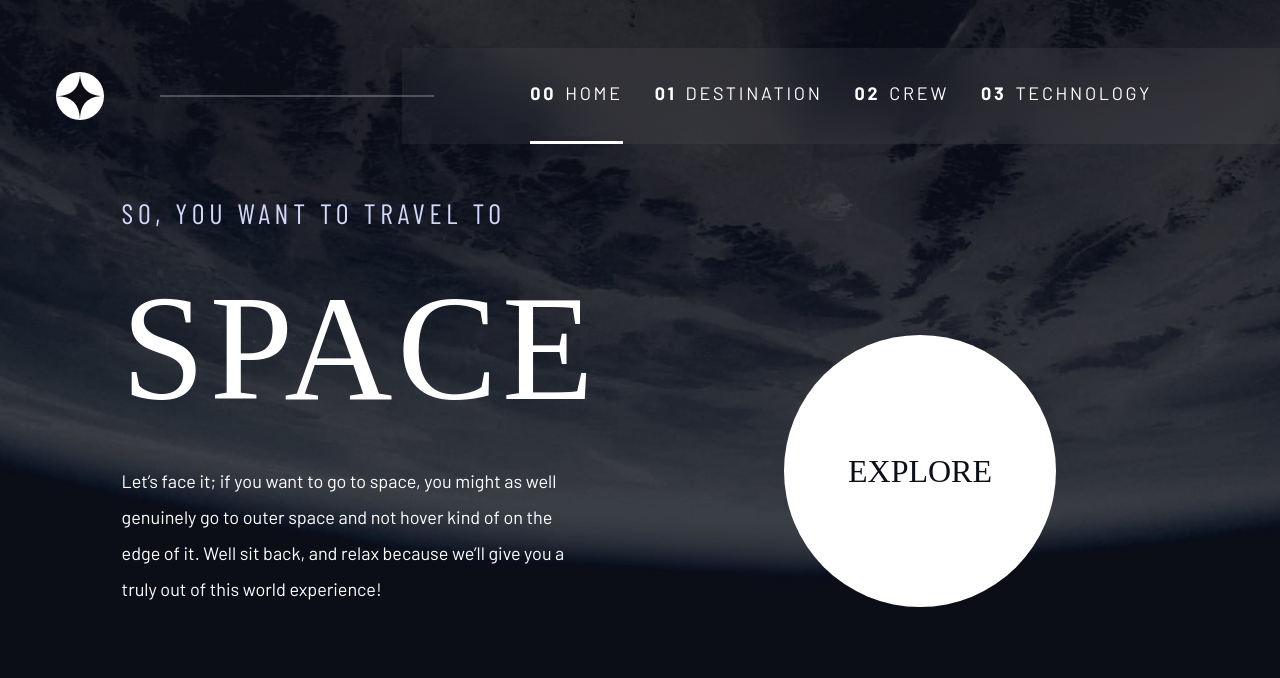
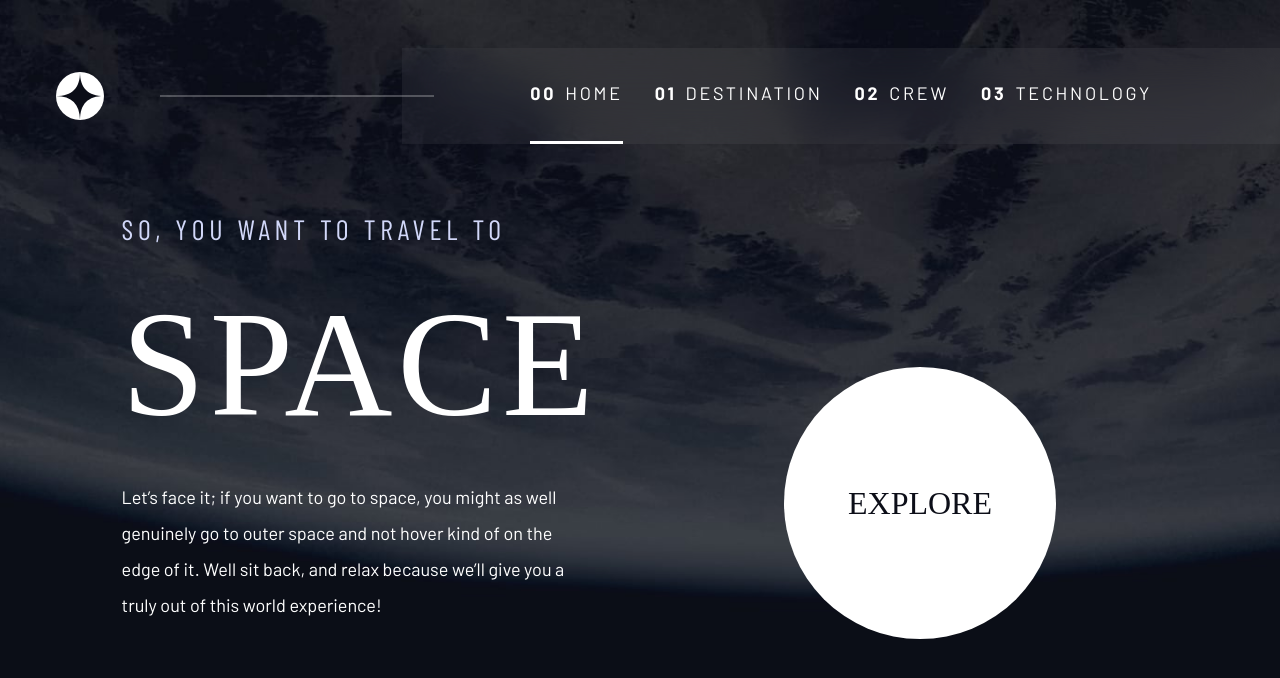
Before and after one commit to B1ack0ut1/frontendmentor-space-tourism-website, a Next.js app: page / in a window 1280 px wide. Shown: the top 678 px of the page. Built offline with nearby package versions, Linux system fonts and the light colour scheme; a web font is replaced by a local one.

Commit message:
Worked on css for crew page

```diff
--- a/src/app/globals.css
+++ b/src/app/globals.css
@@ -606,6 +606,10 @@ p {
     background-color: hsl(var(--clr-white));
   }
 
+  .grid-container--home h1 {
+    margin-top: 1rem;
+  }
+
   .headline > span {
     margin: 2rem 0;
   }
@@ -613,6 +617,7 @@ p {
   .sub-headline {
     max-width: 28rem;
     line-height: 2;
+    margin-bottom: 1rem;
   }
 
   @media (min-width: 76rem) {
@@ -807,6 +812,7 @@ p {
   .crew-member-photo {
     border-bottom: 1px solid hsl(#383b4b);
     margin-inline: auto;
+    max-height: 250px;
   }
 
   @media (min-width: 40rem) {
```
